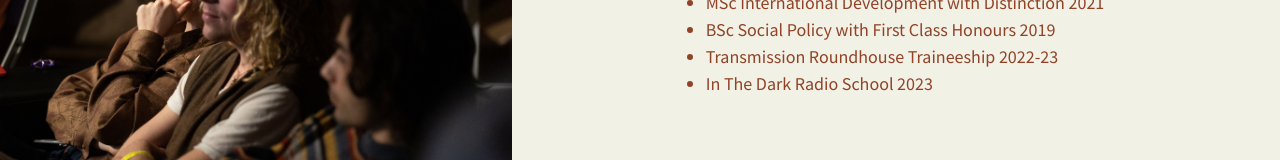
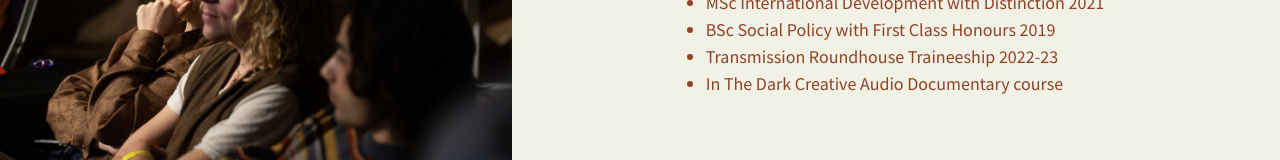
Before and after one commit to LukeStorry/marniewoodmeade, a Next.js app: page / in a window 1280 px wide. Shown: the part 1975-2135 px from the top of the page. Built offline with nearby package versions, Linux system fonts and the light colour scheme.

Commit message:
reword course

```diff
--- a/app/page.tsx
+++ b/app/page.tsx
@@ -142,7 +142,7 @@ export default function Home() {
             <li>MSc International Development with Distinction 2021</li>
             <li>BSc Social Policy with First Class Honours 2019</li>
             <li>Transmission Roundhouse Traineeship 2022-23</li>
-            <li>In The Dark Radio School 2023</li>
+            <li>In The Dark Creative Audio Documentary course</li>
           </ul>
         </div>
       </section>
```
